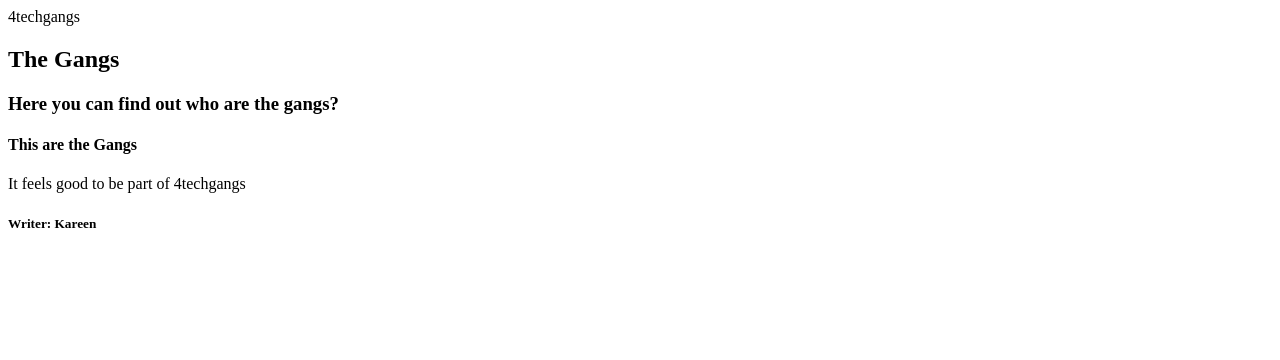
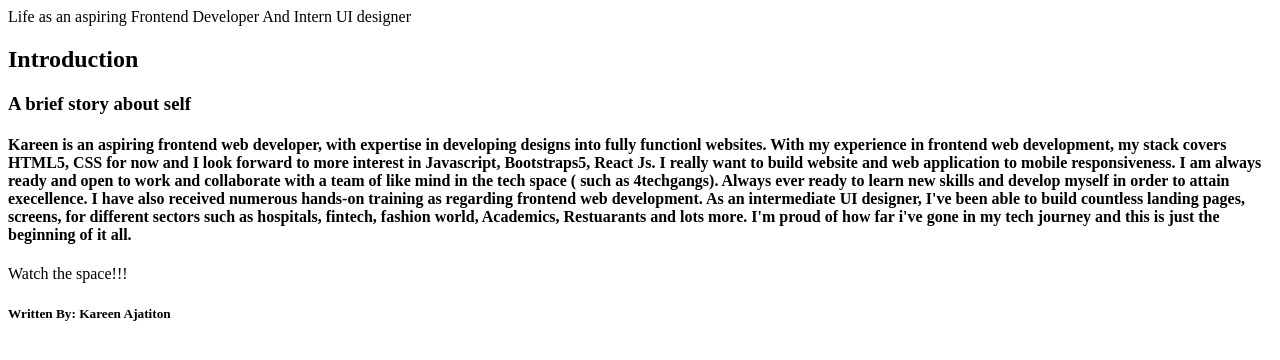
Before and after one commit to Reenatechie/4techgang, a plain HTML site: page index.html in a window 1280 px wide. Drawn offline with Linux system fonts and the light colour scheme.

Commit message:
Add files via upload

```diff
--- a/index.html
+++ b/index.html
@@ -4,20 +4,33 @@
     <meta charset="UTF-8">
     <meta http-equiv="X-UA-Compatible" content="IE=edge">
     <meta name="viewport" content="width=device-width, initial-scale=1.0">
-    <title>4tech</title>
+    <title>Her Story</title>
 </head>
 <body>
-<section>
-    <hi>4techgangs</hi>
-    <h2>The Gangs</h2>
-    <h3>Here you can find out who are the gangs?</h3>
-    <articles>
-        <h4>This are the Gangs</h4>
-        <p>It feels good to be part of 4techgangs  </p>
-        <h5>Writer: Kareen </h5>
+    <section>
+        <hi>Life as an aspiring Frontend Developer And Intern UI designer</hi>
+        <h2>Introduction</h2>
+        <h3>A brief story about self</h3>
+        <article>
+        <h4>Kareen is an aspiring frontend web developer, with expertise in developing designs
+            into fully functionl websites. With my experience in frontend web
+            development, my stack covers HTML5, CSS for now and I look forward to more interest
+            in Javascript, Bootstraps5, React Js. I really want to build website and web application
+            to mobile responsiveness. I am always ready and open to work and collaborate with a
+            team of like mind in the tech space ( such as 4techgangs). Always ever ready to learn new
+            skills and develop myself in order to attain execellence.
+            I have also received numerous hands-on training as regarding frontend web
+            development.
+            As an intermediate UI designer, I've been able to build countless landing pages, screens,
+            for different sectors such as hospitals, fintech, fashion world, Academics, Restuarants and
+            lots more.
+            I'm proud of how far i've gone in my tech journey and this is just the beginning of it all.
+            </h4>
+        <p>Watch the space!!!</p>
+        <h5>Written By: Kareen Ajatiton</h5>
 
-    </articles>
 
-</section>
+        </article>
+    </section>
 </body>
 </html>
```
